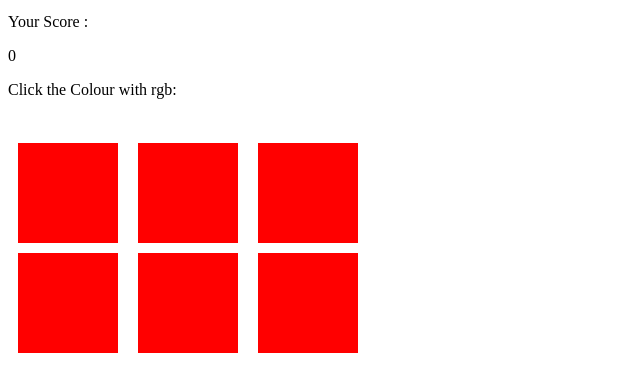
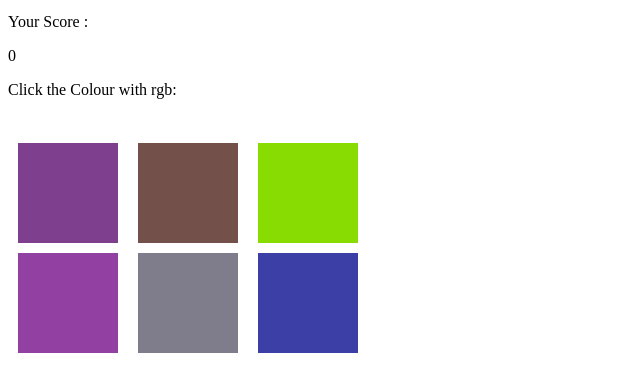
Before and after one commit to ArunCape/fullstack-javascript, a plain HTML site: page colour_guessing_game/colour_guess.html in a window 1280 px wide. Shown: the part 104-496 px from the top of the page, without its empty margins (0-640 px from the left). Drawn offline with Linux system fonts and the light colour scheme.

Commit message:
Seventh commit

```diff
--- a/colour_guessing_game/colour_guess.css
+++ b/colour_guessing_game/colour_guess.css
@@ -3,7 +3,6 @@
     width: 100px;
     margin-left: 10px;
     margin-right: 10px;
-    background-color: red;
 }
 
 .container{
--- a/colour_guessing_game/colour_guess.js
+++ b/colour_guessing_game/colour_guess.js
@@ -6,10 +6,12 @@ console.log(colors);
 
 for(let box of boxes){
     console.log(box)
+    let bgcolor = colors[counter];
     box.id = counter++;
+    box.style.backgroundColor = bgcolor
     box.addEventListener('click', ()=> {
         var style = getComputedStyle(box);
-        console.log()
+        console.log(bgcolor)
         console.log(box.id, style.backgroundColor)
     })
 }
```
